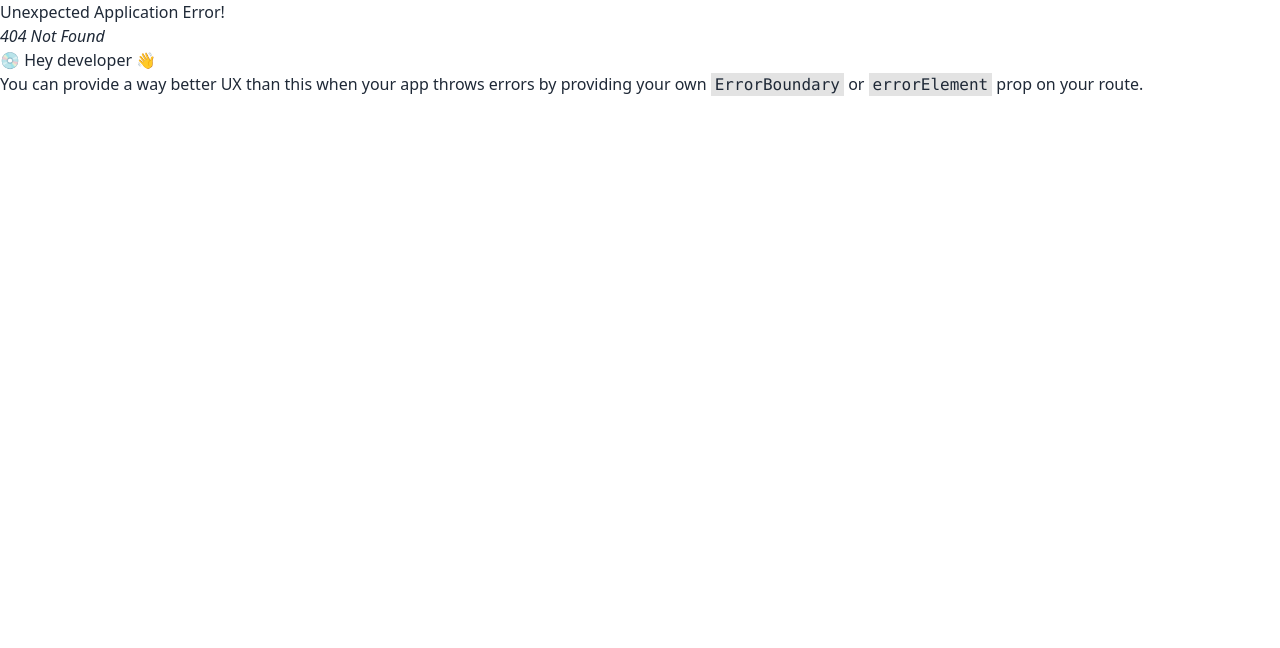
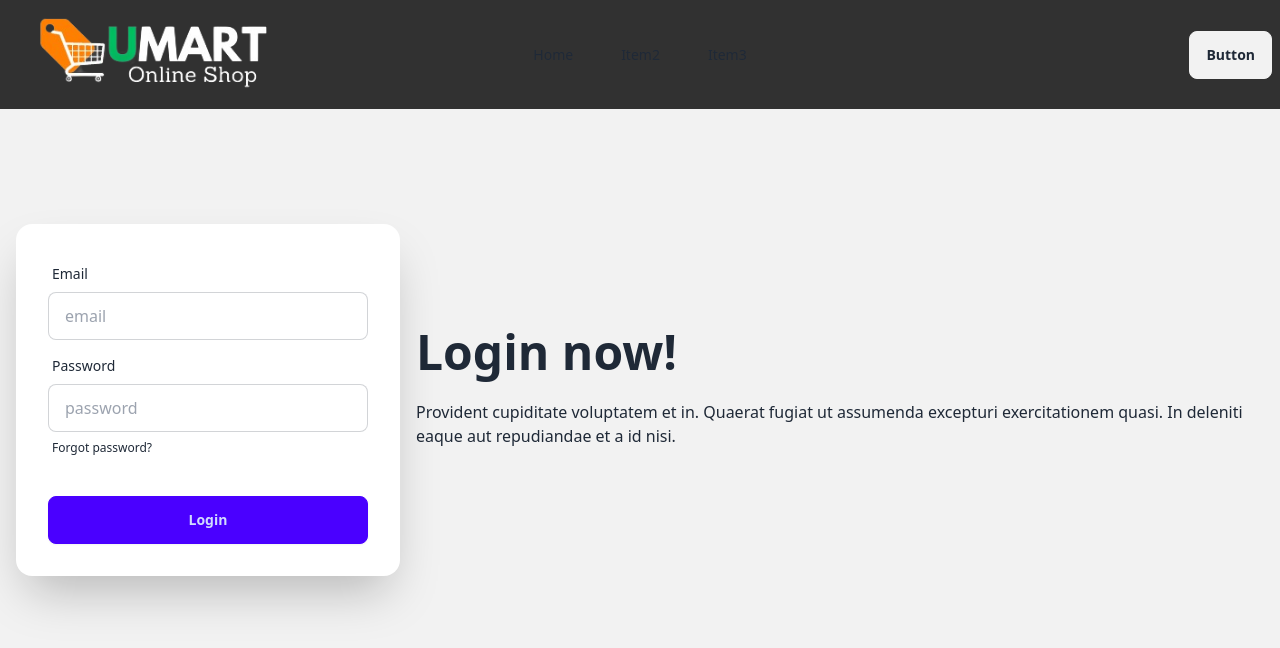
Before and after one commit to JUNAIDHASAN75/SuperShop-2024, a React (Vite) app: page /login in a window 1280 px wide. Before the commit this address had no page. Shown: the top 648 px of the page. Built offline with nearby package versions, Linux system fonts and the light colour scheme.

Commit message:
create a login page and connect with route

```diff
--- a/src/Router/Routes.jsx
+++ b/src/Router/Routes.jsx
@@ -1,6 +1,7 @@
 import { createBrowserRouter } from "react-router-dom";
 import Main from "../Layout/Main";
 import Home from "../Home/Home/Home";
+import Login from "../Shared/Navbar/pages/Login/Login";
 
 export const router = createBrowserRouter([
     {
@@ -10,6 +11,10 @@ export const router = createBrowserRouter([
         {
             path: '/',
             element: <Home></Home>
+        },
+        {
+          path:'login',
+          element:<Login></Login>
         }
       ]
     },
--- /dev/null
+++ b/src/Shared/Navbar/pages/Login/Login.jsx
@@ -0,0 +1,40 @@
+
+
+const Login = () => {
+    return (
+        <div>
+            <div className="hero min-h-screen bg-base-200">
+                <div className="hero-content flex-col lg:flex-row-reverse">
+                    <div className="text-center lg:text-left">
+                        <h1 className="text-5xl font-bold">Login now!</h1>
+                        <p className="py-6">Provident cupiditate voluptatem et in. Quaerat fugiat ut assumenda excepturi exercitationem quasi. In deleniti eaque aut repudiandae et a id nisi.</p>
+                    </div>
+                    <div className="card shrink-0 w-full max-w-sm shadow-2xl bg-base-100">
+                        <form className="card-body">
+                            <div className="form-control">
+                                <label className="label">
+                                    <span className="label-text">Email</span>
+                                </label>
+                                <input type="email" placeholder="email" className="input input-bordered" required />
+                            </div>
+                            <div className="form-control">
+                                <label className="label">
+                                    <span className="label-text">Password</span>
+                                </label>
+                                <input type="password" placeholder="password" className="input input-bordered" required />
+                                <label className="label">
+                                    <a href="#" className="label-text-alt link link-hover">Forgot password?</a>
+                                </label>
+                            </div>
+                            <div className="form-control mt-6">
+                                <button className="btn btn-primary">Login</button>
+                            </div>
+                        </form>
+                    </div>
+                </div>
+            </div>
+        </div>
+    );
+};
+
+export default Login;
```
